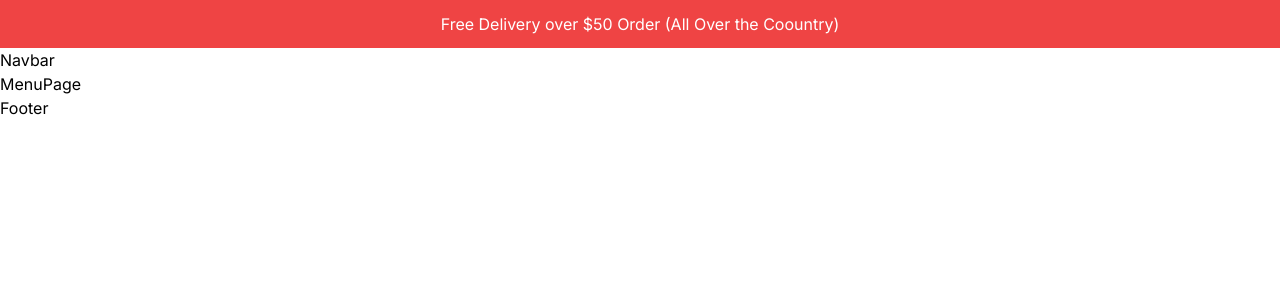
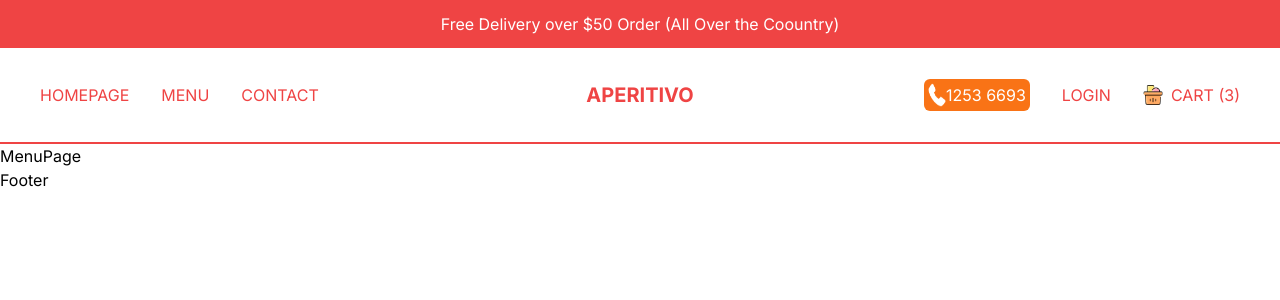
Before and after one commit to SaidulIslam16/restaurant-nextjs, a Next.js app: page /menu in a window 1280 px wide. Shown: the top 300 px of the page. Built offline with nearby package versions, Linux system fonts and the light colour scheme.

Commit message:
Navbar added

```diff
--- /dev/null
+++ b/src/components/CartIcon.tsx
@@ -0,0 +1,16 @@
+import Image from 'next/image'
+import Link from 'next/link'
+import React from 'react'
+
+export default function CartIcon() {
+  return (
+    <div className='flex items-center gap-2'>
+        <div className='relative w-5 h-5'>
+            <Image src='/cart.png' alt='' fill/>
+        </div>
+        <span>
+            Cart (3)
+        </span>
+    </div>
+  )
+}
--- a/src/components/Menu.tsx
+++ b/src/components/Menu.tsx
@@ -1,10 +1,51 @@
+"use client"
+
 import Image from 'next/image'
-import React from 'react'
+import Link from 'next/link';
+import React, { useState } from 'react'
+import CartIcon from './CartIcon';
 
 export default function Menu() {
+
+    const [open, setOpen] = useState(false);
+
+    const links = [
+        {id: 1, title: "HomePage", url:"/" },
+        {id: 2, title: "Menu", url:"/menu" },
+        {id: 3, title: "Working Hours", url:"/" },
+        {id: 4, title: "Contact", url:"/" },
+    ]
+
+    const user = false;
   return (
-    <div>
-        <Image src='/public/open.png/' alt='' height={20} width={20}/>
+    <div className='cursor-pointer'>
+        {!open?
+        <Image
+            src="/open.png"
+            alt='' height={20}
+            width={20}
+            onClick={()=>setOpen(true)}/>
+        :
+        <Image
+            src="/close.png"
+                alt=''
+                height={20}
+                width={20}
+                onClick={()=>setOpen(false)}/>
+        }
+        {open&&<div className='bg-red-500 absolute text-white left-0 top-24 h-[calc(100vh-6rem)] flex items-center justify-center flex-col gap-8 w-full z-10'>
+            {
+                links.map(link=><Link href={link.url} key={link.id} onClick={()=>setOpen(false)}>{link.title}</Link>)
+            }
+            {
+              !user? <Link href='/login' onClick={()=>setOpen(false)}>Login</Link>:
+                <Link href='/orders' onClick={()=>setOpen(false)}>Orders</Link>
+            }
+            <Link href='/cart' onClick={()=>setOpen(false)}>
+                <CartIcon/>
+            </Link>
+
+        </div>}
     </div>
   )
 }
--- a/src/components/Navbar.tsx
+++ b/src/components/Navbar.tsx
@@ -1,7 +1,37 @@
 import React from 'react'
+import Menu from './Menu'
+import Link from 'next/link'
+import CartIcon from './CartIcon';
+import Image from 'next/image';
 
 export default function Navbar() {
+
+  const user = false;
+
   return (
-    <div>Navbar</div>
+    <div className='h-12 text-red-500 p-4 flex justify-between items-center border-b-2 border-b-red-500 uppercase md:h-24 lg:px-10'>
+      {/* Left Link */}
+      <div className='hidden md:flex justify-between gap-8 items-center flex-1 md:justify-start'>
+        <Link href='/'>HomePage</Link>
+        <Link href='/menu'>Menu</Link>
+        <Link href='/'>Contact</Link>
+      </div>
+      {/* Logo */}
+        <Link href='/' className='font-bold text-xl flex-1 text-center'>Aperitivo</Link>
+      {/* Mobile Menu */}
+      <div className='md:hidden'>
+        <Menu/>
+      </div>
+      {/* Right Link */}
+      <div className='hidden md:flex justify-between gap-8 items-center flex-1 md:justify-end'>
+        <div className='bg-orange-500 flex text-white p-1 rounded-md cursor-pointer md:absolute top-2 r-2 lg:static'>
+          <Image src='/phone.png' alt='' height={12} width={18}/>
+          <span>1253 6693</span>
+        </div>
+        {!user?<Link href='/'>Login</Link>:
+        <Link href='/menu'>Orders</Link>}
+        <Link href='/cart'><CartIcon/></Link>
+      </div>
+    </div>
   )
 }
```
